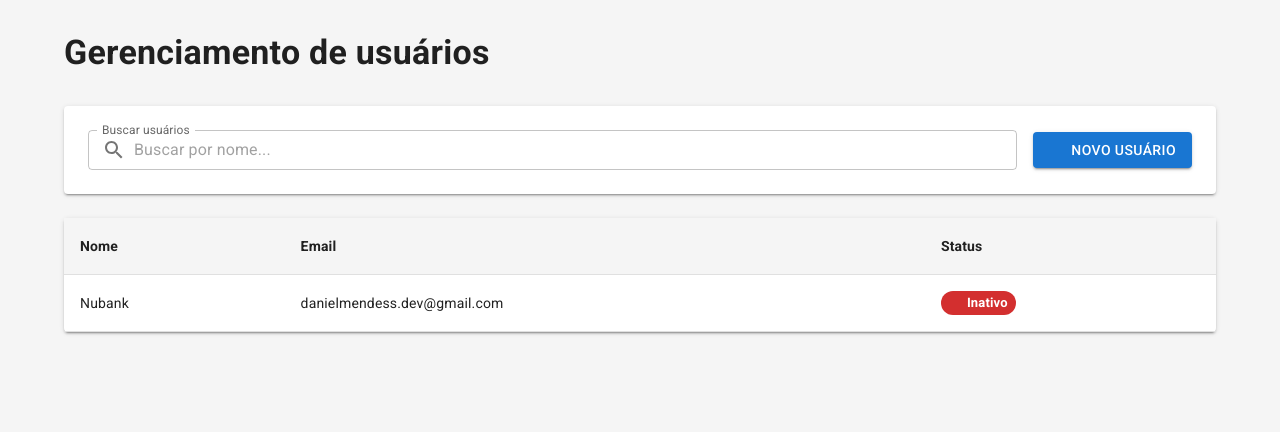
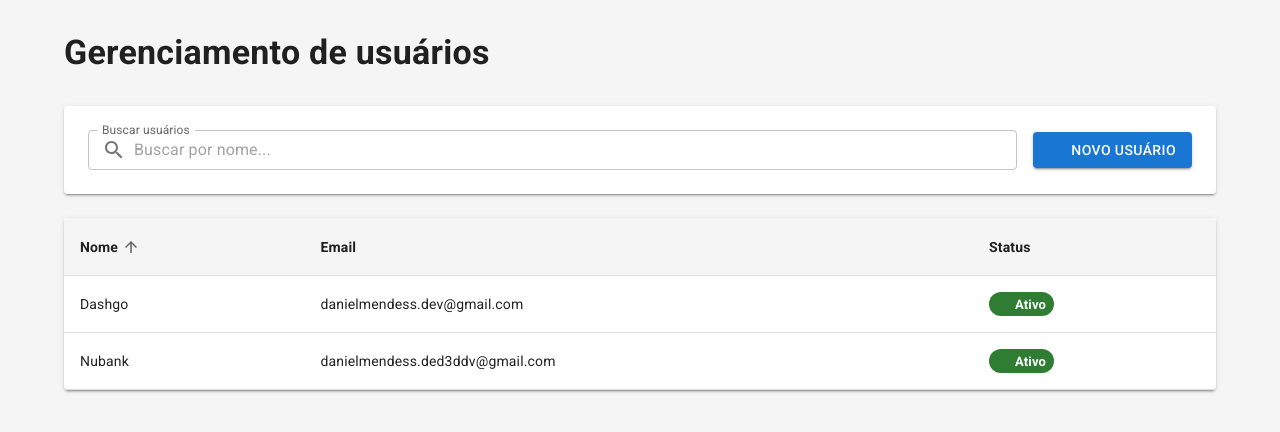
Before and after one commit to daniel-barbosaa/user-board, a React (Vite) app: page / in a window 1280 px wide. Shown: the top 432 px of the page. Built offline with nearby package versions, Linux system fonts and the light colour scheme; data requests are answered from the project's data file; some icons are missing.

Commit message:
feat(users): implement user search and name sorting

```diff
--- a/db.json
+++ b/db.json
@@ -1,10 +1,16 @@
 {
   "users": [
     {
+      "id": "87f0",
+      "name": "Dashgo",
+      "email": "danielmendess.dev@gmail.com",
+      "status": "ACTIVE"
+    },
+    {
+      "id": "8305",
       "name": "Nubank",
-      "email": "danielmendess.dev@gmail.com",
-      "status": "INACTIVE",
-      "id": "fb0b"
+      "email": "danielmendess.ded3ddv@gmail.com",
+      "status": "ACTIVE"
     }
   ]
 }
--- a/src/view/pages/home/components/user-toolbar.tsx
+++ b/src/view/pages/home/components/user-toolbar.tsx
@@ -6,7 +6,12 @@ import { useUserManagement } from '../users-context';
 
 import { ModalNewUser } from './modals/new-user-modal';
 
-export function UserToolbar() {
+interface UserToolbarProps {
+  search: string;
+  setSearch: (search: string) => void;
+}
+
+export function UserToolbar({ search, setSearch }: UserToolbarProps) {
   const { openNewUserModal } = useUserManagement();
   return (
     <>
@@ -25,6 +30,8 @@ export function UserToolbar() {
             placeholder="Buscar por nome..."
             fullWidth
             size="small"
+            value={search}
+            onChange={(e) => setSearch(e.target.value)}
             sx={{ flex: 1, minWidth: 250 }}
             slotProps={{
               input: {
--- a/src/view/pages/home/components/users/use-users-controller.ts
+++ /dev/null
@@ -1,7 +0,0 @@
-import { useUsers } from '../../../../../app/hooks/use-users';
-
-export function useUsersController() {
-  const { users, isLoading } = useUsers();
-
-  return { users, isLoading };
-}
--- a/src/view/pages/home/components/users/user-table.tsx
+++ b/src/view/pages/home/components/users/user-table.tsx
@@ -10,20 +10,36 @@ import {
   TableContainer,
   TableHead,
   TableRow,
+  TableSortLabel,
   Typography,
 } from '@mui/material';
 
+import type { User } from '../../../../../app/types/user';
 import { useUserManagement } from '../../users-context';
 import { ModalEditUser } from '../modals/edit-user-modal';
 
 import { SkeletonUserTable } from './skeleton-user-table';
-import { useUsersController } from './use-users-controller';
 
-export function UsersTable() {
+interface UserTableProps {
+  users: User[];
+  isLoading: boolean;
+  order: 'asc' | 'desc';
+  handleSort(): void;
+  totalUsers: number;
+  search: string;
+}
+
+export function UsersTable({
+  users,
+  handleSort,
+  isLoading,
+  order,
+  totalUsers,
+  search,
+}: UserTableProps) {
   const { openEditUserModal } = useUserManagement();
-  const { users, isLoading } = useUsersController();
 
-  if (!isLoading && users.length === 0) {
+  if (!isLoading && totalUsers === 0) {
     return (
       <Box
         display="flex"
@@ -39,6 +55,7 @@ export function UsersTable() {
       </Box>
     );
   }
+
   return (
     <>
       <Paper elevation={2}>
@@ -46,7 +63,11 @@ export function UsersTable() {
           <Table>
             <TableHead>
               <TableRow sx={{ bgcolor: 'grey.100' }}>
-                <TableCell sx={{ fontWeight: 600 }}>Nome</TableCell>
+                <TableCell sx={{ fontWeight: 600 }}>
+                  <TableSortLabel active direction={order} onClick={handleSort}>
+                    Nome
+                  </TableSortLabel>
+                </TableCell>
                 <TableCell sx={{ fontWeight: 600 }}>Email</TableCell>
                 <TableCell sx={{ fontWeight: 600 }}>Status</TableCell>
               </TableRow>
@@ -54,6 +75,13 @@ export function UsersTable() {
             <TableBody>
               {isLoading ? (
                 <SkeletonUserTable />
+              ) : users.length === 0 ? (
+                <TableRow>
+                  <TableCell colSpan={3} align="center" sx={{ py: 4 }}>
+                    Nenhum usuário encontrado para
+                    <strong>{` "${search}"`}</strong>
+                  </TableCell>
+                </TableRow>
               ) : (
                 users.map((user) => (
                   <TableRow
--- a/src/view/pages/home/index.tsx
+++ b/src/view/pages/home/index.tsx
@@ -3,8 +3,11 @@ import Box from '@mui/material/Box';
 
 import { UserToolbar } from './components/user-toolbar';
 import { UsersTable } from './components/users/user-table';
+import { useUsersController } from './use-users-controller';
 
 export default function Home() {
+  const { users, isLoading, order, handleSort, setSearch, search, totalUsers } =
+    useUsersController();
   return (
     <Box sx={{ bgcolor: '#f5f5f5', minHeight: '100vh', py: 4 }}>
       <Container maxWidth="lg">
@@ -12,9 +15,16 @@ export default function Home() {
           Gerenciamento de usuários
         </Typography>
 
-        <UserToolbar />
+        <UserToolbar search={search} setSearch={setSearch} />
 
-        <UsersTable />
+        <UsersTable
+          users={users}
+          isLoading={isLoading}
+          order={order}
+          handleSort={handleSort}
+          totalUsers={totalUsers}
+          search={search}
+        />
       </Container>
     </Box>
   );
--- /dev/null
+++ b/src/view/pages/home/use-users-controller.ts
@@ -0,0 +1,35 @@
+import { useMemo, useState } from 'react';
+
+import { useUsers } from '../../../app/hooks/use-users';
+
+export function useUsersController() {
+  const { users, isLoading } = useUsers();
+  const [order, setOrder] = useState<'asc' | 'desc'>('asc');
+  const [search, setSearch] = useState('');
+  const handleSort = () => {
+    setOrder((prev) => (prev === 'asc' ? 'desc' : 'asc'));
+  };
+
+  const filteredAndSortedUsers = useMemo(() => {
+    const filtered = users.filter((user) =>
+      user.name.toLowerCase().includes(search.toLowerCase()),
+    );
+
+    return [...filtered].sort((a, b) =>
+      order === 'asc'
+        ? a.name.localeCompare(b.name)
+        : b.name.localeCompare(a.name),
+    );
+  }, [users, search, order]);
+
+  return {
+    users: filteredAndSortedUsers,
+    totalUsers: users.length,
+    isLoading,
+    setSearch,
+    filteredAndSortedUsers,
+    handleSort,
+    order,
+    search,
+  };
+}
```
